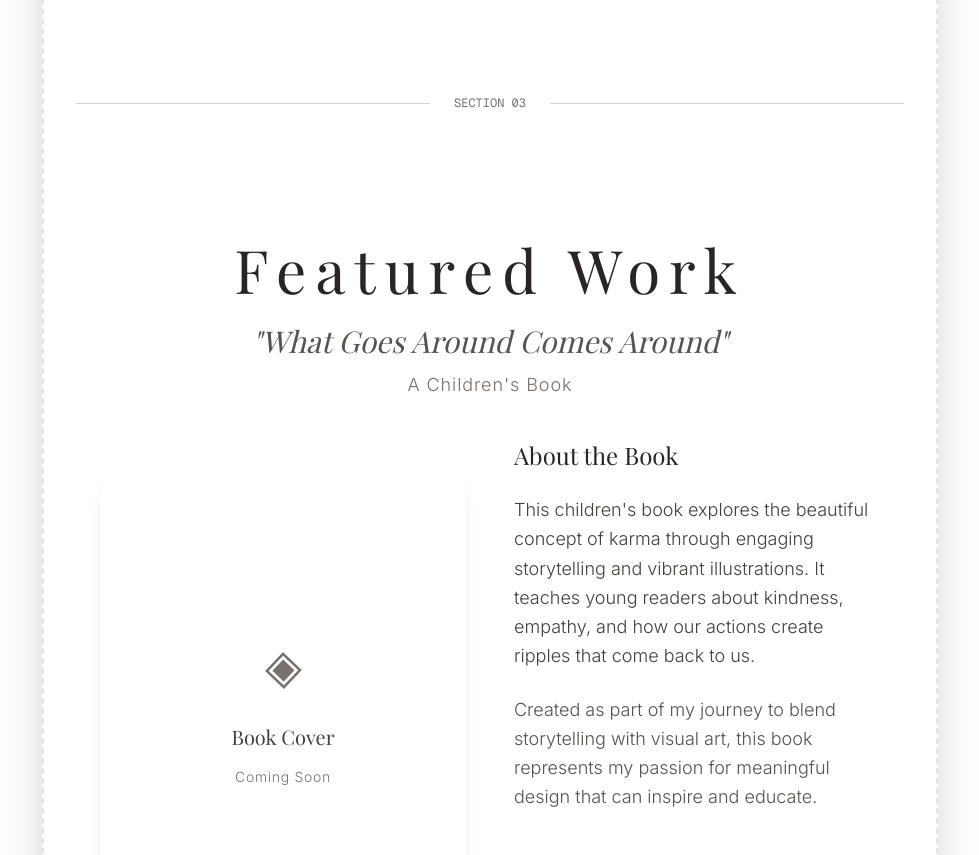
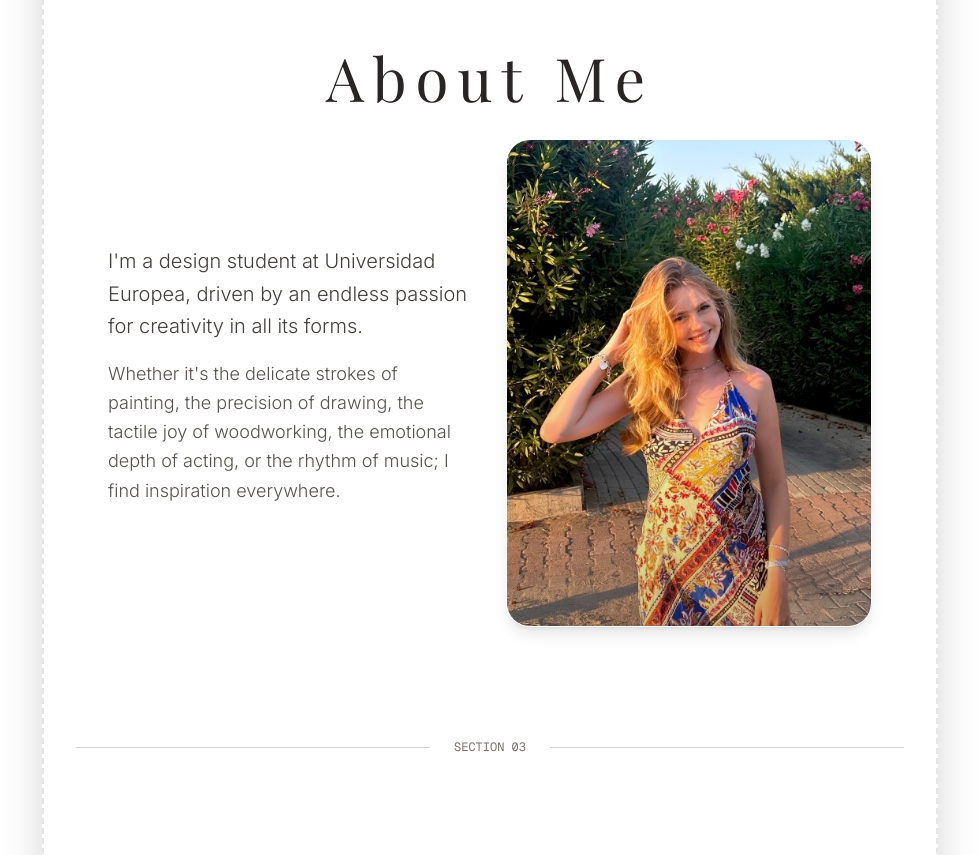
Before and after one commit to spken/carlota-portfolio, a Next.js app: page / in a window 1280 px wide. Shown: the part 1900-2755 px from the top of the page, without its empty margins (150-1129 px from the left). Built offline with nearby package versions, Linux system fonts and the light colour scheme.

Commit message:
Refactor code structure for improved readability and maintainability

```diff
--- a/src/components/AboutSection.tsx
+++ b/src/components/AboutSection.tsx
@@ -11,7 +11,7 @@
   return (
     <section
       ref={ref}
-      className="min-h-screen flex items-center justify-center px-8 py-20 relative overflow-hidden"
+      className="flex items-center justify-center px-8 py-8 relative overflow-hidden"
     >
       <div className="max-w-4xl mx-auto relative z-10">
         <motion.div
@@ -21,18 +21,18 @@
         >
           <ScrollReveal direction="up" delay={0.2}>
             <h2
-              className="text-4xl md:text-6xl font-thin tracking-[0.15em] text-stone-800 mb-16 text-center"
+              className="text-4xl md:text-6xl font-thin tracking-[0.15em] text-stone-800 mb-8 text-center"
               style={{ fontFamily: fonts.heading }}
             >
               About Me
             </h2>
           </ScrollReveal>
 
-          <div className="grid md:grid-cols-2 gap-16 items-center">
+          <div className="grid md:grid-cols-2 gap-8 items-center">
             <div>
               <ScrollReveal direction="left" delay={0.4}>
                 <p
-                  className="text-xl text-stone-700 leading-relaxed font-light mb-8"
+                  className="text-xl text-stone-700 leading-relaxed font-light mb-4"
                   style={{ fontFamily: fonts.body }}
                 >
                   I'm a design student at Universidad Europea, driven by an
@@ -41,7 +41,7 @@
               </ScrollReveal>
               <ScrollReveal direction="left" delay={0.6}>
                 <p
-                  className="text-lg text-stone-600 leading-relaxed font-light mb-8"
+                  className="text-lg text-stone-600 leading-relaxed font-light mb-4"
                   style={{ fontFamily: fonts.body }}
                 >
                   Whether it's the delicate strokes of painting, the precision of
@@ -58,7 +58,8 @@
                     src="/portrait.jpeg"
                     alt="Carlota Vaquer Rodemann - Portrait"
                     fill
-                    className="object-cover"
+                    className="object-cover scale-130"
+                    style={{ objectPosition: "center 20%" }}
                     sizes="(max-width: 768px) 100vw, 50vw"
                   />
                   <div className="absolute inset-0 bg-gradient-to-t from-black/20 via-transparent to-transparent" />
--- a/src/components/BookSection.tsx
+++ b/src/components/BookSection.tsx
@@ -17,7 +17,7 @@
   return (
     <section
       ref={ref}
-      className="min-h-screen flex items-center justify-center px-6 py-12 relative overflow-hidden"
+      className="flex items-center justify-center px-6 py-8 relative overflow-hidden"
     >
       <div className="max-w-6xl mx-auto relative z-10 w-full">
         <motion.div
@@ -27,7 +27,7 @@
         >
           <ScrollReveal direction="up" delay={0.2}>
             <h2
-              className="text-3xl md:text-5xl lg:text-6xl font-thin tracking-[0.15em] text-stone-800 mb-6 text-center"
+              className="text-3xl md:text-5xl lg:text-6xl font-thin tracking-[0.15em] text-stone-800 mb-4 text-center"
               style={{ fontFamily: fonts.heading }}
             >
               Featured Work
@@ -35,7 +35,7 @@
           </ScrollReveal>
 
           <ScrollReveal direction="up" delay={0.4}>
-            <div className="text-center mb-10">
+            <div className="text-center mb-6">
               <h3
                 className="text-xl md:text-2xl lg:text-3xl text-stone-600 font-light mb-3"
                 style={{ fontFamily: fonts.heading, fontStyle: "italic" }}
@@ -107,7 +107,7 @@
               </ScrollReveal>
               <ScrollReveal direction="right" delay={1.0}>
                 <p
-                  className="text-base lg:text-lg text-stone-700 leading-relaxed font-light mb-4 lg:mb-6"
+                  className="text-base lg:text-lg text-stone-700 leading-relaxed font-light mb-3 lg:mb-4"
                   style={{ fontFamily: fonts.body }}
                 >
                   This children's book explores the beautiful concept of karma
@@ -118,12 +118,12 @@
               </ScrollReveal>
               <ScrollReveal direction="right" delay={1.2}>
                 <p
-                  className="text-base lg:text-lg text-stone-600 leading-relaxed font-light mb-6 lg:mb-8"
+                  className="text-base lg:text-lg text-stone-600 leading-relaxed font-light mb-4 lg:mb-6"
                   style={{ fontFamily: fonts.body }}
                 >
                   Created as part of my journey to blend storytelling with visual
                   art, this book represents my passion for meaningful design that
-                  can inspire and educate.
+                  can inspire and educate. And I love cats.
                 </p>
               </ScrollReveal>
 
--- a/src/components/ContactSection.tsx
+++ b/src/components/ContactSection.tsx
@@ -32,7 +32,7 @@
   return (
     <section
       ref={ref}
-      className="min-h-screen flex items-center justify-center px-8 py-20 relative overflow-hidden"
+      className="flex items-center justify-center px-8 py-8 relative overflow-hidden"
     >
       <div className="max-w-4xl mx-auto text-center relative z-10">
         <motion.div
@@ -41,14 +41,14 @@
           transition={{ duration: 1, ease: "easeOut" }}
         >
           <h2
-            className="text-4xl md:text-6xl font-thin tracking-[0.15em] text-stone-800 mb-16"
+            className="text-4xl md:text-6xl font-thin tracking-[0.15em] text-stone-800 mb-8"
             style={{ fontFamily: fonts.heading }}
           >
             Let's Connect
           </h2>
 
           <motion.p
-            className="text-xl text-stone-700 leading-relaxed font-light mb-16 max-w-2xl mx-auto"
+            className="text-xl text-stone-700 leading-relaxed font-light mb-8 max-w-2xl mx-auto"
             style={{ fontFamily: fonts.body }}
             initial={{ opacity: 0 }}
             animate={isInView ? { opacity: 1 } : {}}
@@ -59,7 +59,7 @@
           </motion.p>
 
           <motion.div
-            className="grid md:grid-cols-3 gap-8 mb-16"
+            className="grid md:grid-cols-3 gap-8 mb-8"
             initial={{ opacity: 0, y: 30 }}
             animate={isInView ? { opacity: 1, y: 0 } : {}}
             transition={{ duration: 1, delay: 0.5 }}
--- a/src/components/HeroSection.tsx
+++ b/src/components/HeroSection.tsx
@@ -15,7 +15,7 @@
 
   // Rotating text animation
   const rotatingTexts = [
-    "Design Student & Creative Artist",
+    "Creative Artist",
     "Visual Storyteller & Innovator",
     "Creative Visionary & Designer",
     "Digital Creator & Artist"
--- a/src/components/Portfolio.tsx
+++ b/src/components/Portfolio.tsx
@@ -31,7 +31,7 @@
 
   const backgroundColor = useTransform(
     scrollYProgress,
-    [0, 0.25, 0.5, 0.75, 1],
+    [0, 0.33, 0.66, 1],
     backgroundGradients,
   );
 
--- a/src/components/ReceiptScrollContent.tsx
+++ b/src/components/ReceiptScrollContent.tsx
@@ -129,25 +129,7 @@
         </div>
 
         {/* Receipt Footer */}
-        <div className="border-l-2 border-r-2 border-b-2 border-stone-200 border-dashed px-8 py-6">
-          <div className="space-y-2 text-xs text-stone-500 font-mono">
-            <div className="flex justify-between">
-              <span>TOTAL SECTIONS:</span>
-              <span>04</span>
-            </div>
-            <div className="flex justify-between">
-              <span>PORTFOLIO ID:</span>
-              <span>CVR-2025-001</span>
-            </div>
-            <div className="h-px bg-stone-300 my-3"></div>
-            <div className="text-center">
-              <span>THANK YOU FOR VIEWING</span>
-            </div>
-            <div className="text-center text-xs">
-              <span>* KEEP THIS RECEIPT FOR YOUR RECORDS *</span>
-            </div>
-          </div>
-
+        <div className="border-l-2 border-r-2 border-b-2 border-stone-200 border-dashed px-8">
           {/* Bottom perforated edge */}
           <div className="relative mt-4 -mb-2">
             <svg
--- a/src/components/SectionDivider.tsx
+++ b/src/components/SectionDivider.tsx
@@ -11,7 +11,7 @@
   const scale = useTransform(scrollYProgress, [0, 0.5, 1], [0.8, 1.2, 0.8]);
 
   return (
-    <div className={`flex justify-center items-center py-20 ${className}`}>
+    <div className={`flex justify-center items-center py-8 ${className}`}>
       <motion.div
         className="relative"
         style={{ rotate, scale }}
--- a/src/components/utils.ts
+++ b/src/components/utils.ts
@@ -9,10 +9,9 @@
 // Background gradient configurations
 export const backgroundGradients = [
   "linear-gradient(135deg, #f8f0e3 0%, #f5e8d3 25%, #f9f3ed 100%)", // Warm cream with more saturation
-  "linear-gradient(135deg, #fdf0f0 0%, #fce8eb 25%, #f8eff0 100%)", // Gentle rose/red
-  "linear-gradient(135deg, #f5f1eb 0%, #f0ebe5 25%, #f7f3ed 100%)", // Warm neutral beige
-  "linear-gradient(135deg, #f7f0ff 0%, #f0e8fc 25%, #ede8f5 100%)", // Soft lavender
-  "linear-gradient(135deg, #fdf0f0 0%, #fce8eb 25%, #f8eff0 100%)", // Gentle rose
+  "linear-gradient(135deg, #fae8e8 0%, #f5d7d7 25%, #f7e3e3 100%)", // Subtle rose/red
+  "linear-gradient(135deg, #f3ebe0 0%, #ede3d5 25%, #f1e9de 100%)", // Subtle warm beige
+  "linear-gradient(135deg, #f9e5e5 0%, #f4d4d4 25%, #f6dede 100%)", // Gentle rose
 ];
 
 // Font family constants using CSS variables from layout.tsx
```
Also changed, not shown: public/portrait.jpeg, public/princess.jpeg (added).
